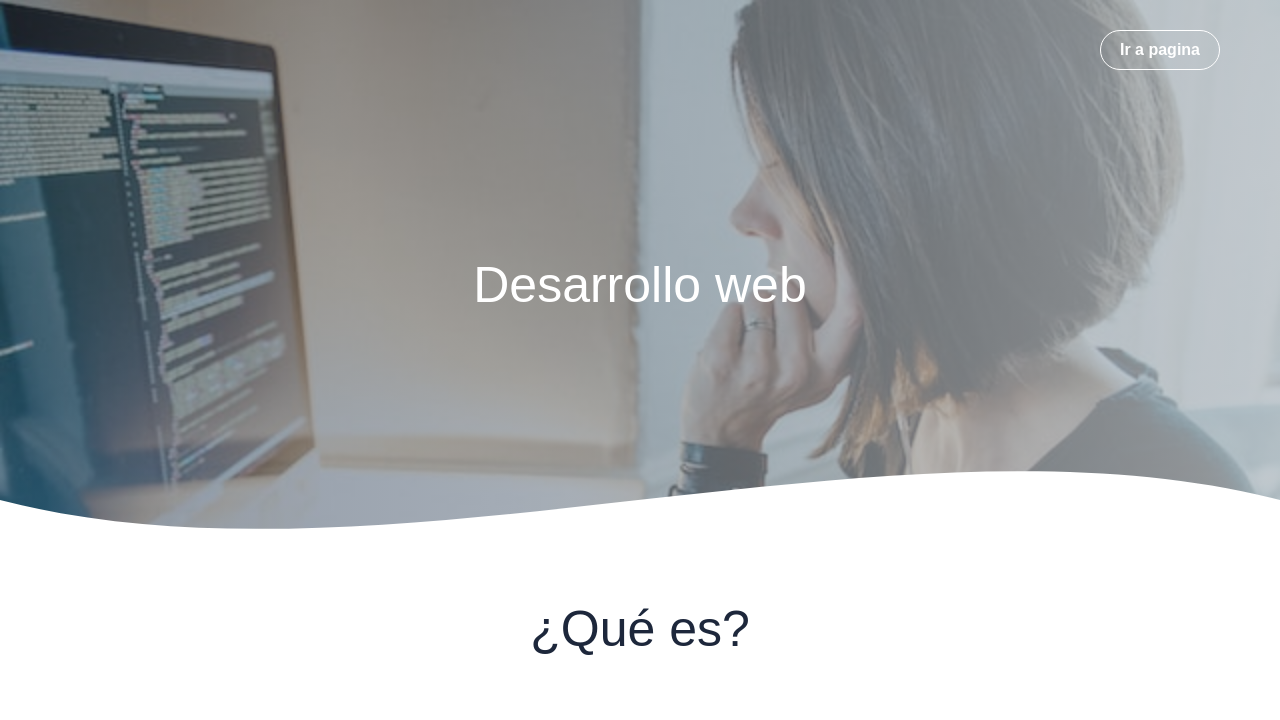
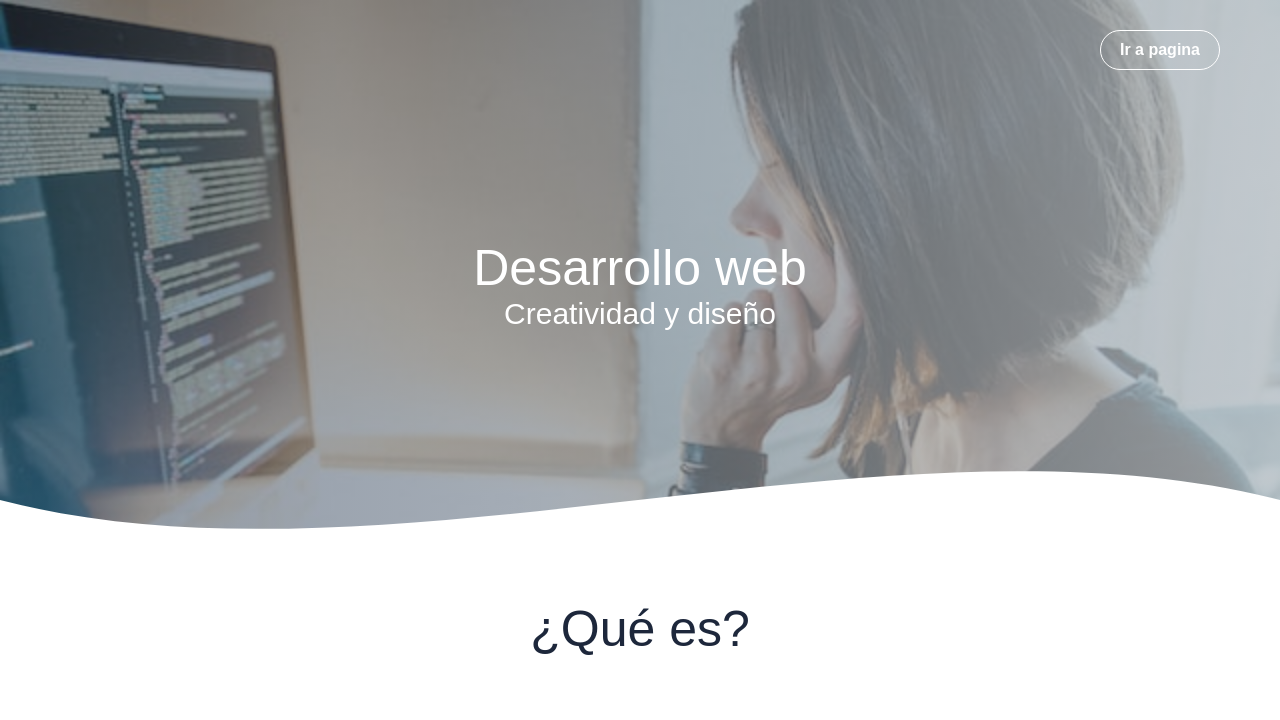
Before and after one commit to Fernan20/mal, a plain HTML site: page index.html in a window 1280 px wide. Shown: the top 720 px of the page. Drawn offline with Linux system fonts and the light colour scheme.

Commit message:
Se agrego un subtitulo

```diff
--- a/index.html
+++ b/index.html
@@ -30,7 +30,7 @@
         <section class="textos-header">
 
             <h1>Desarrollo web</h1>
-            <h2></h2>
+            <h2>Creatividad y diseño</h2>
 
         </section>
 
```
